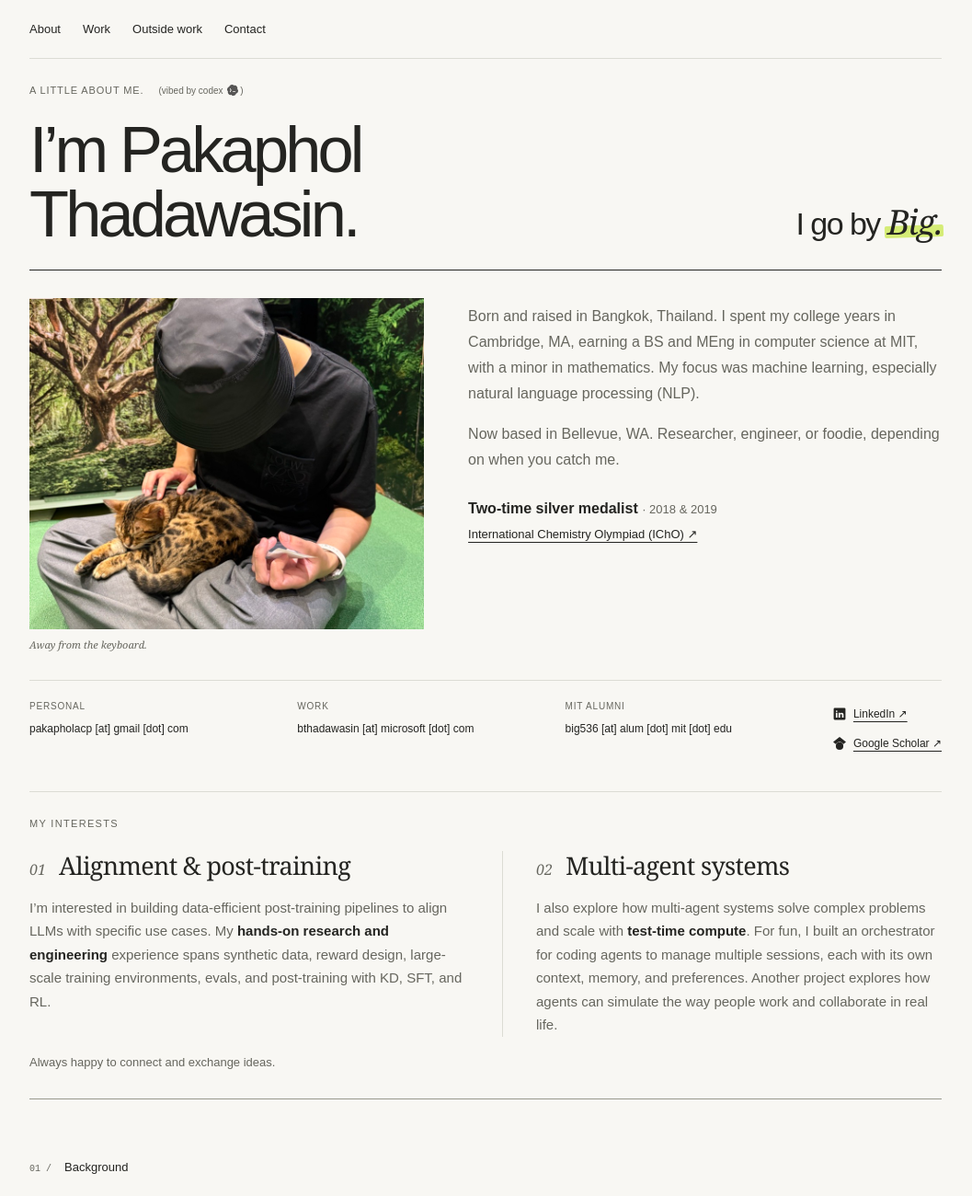
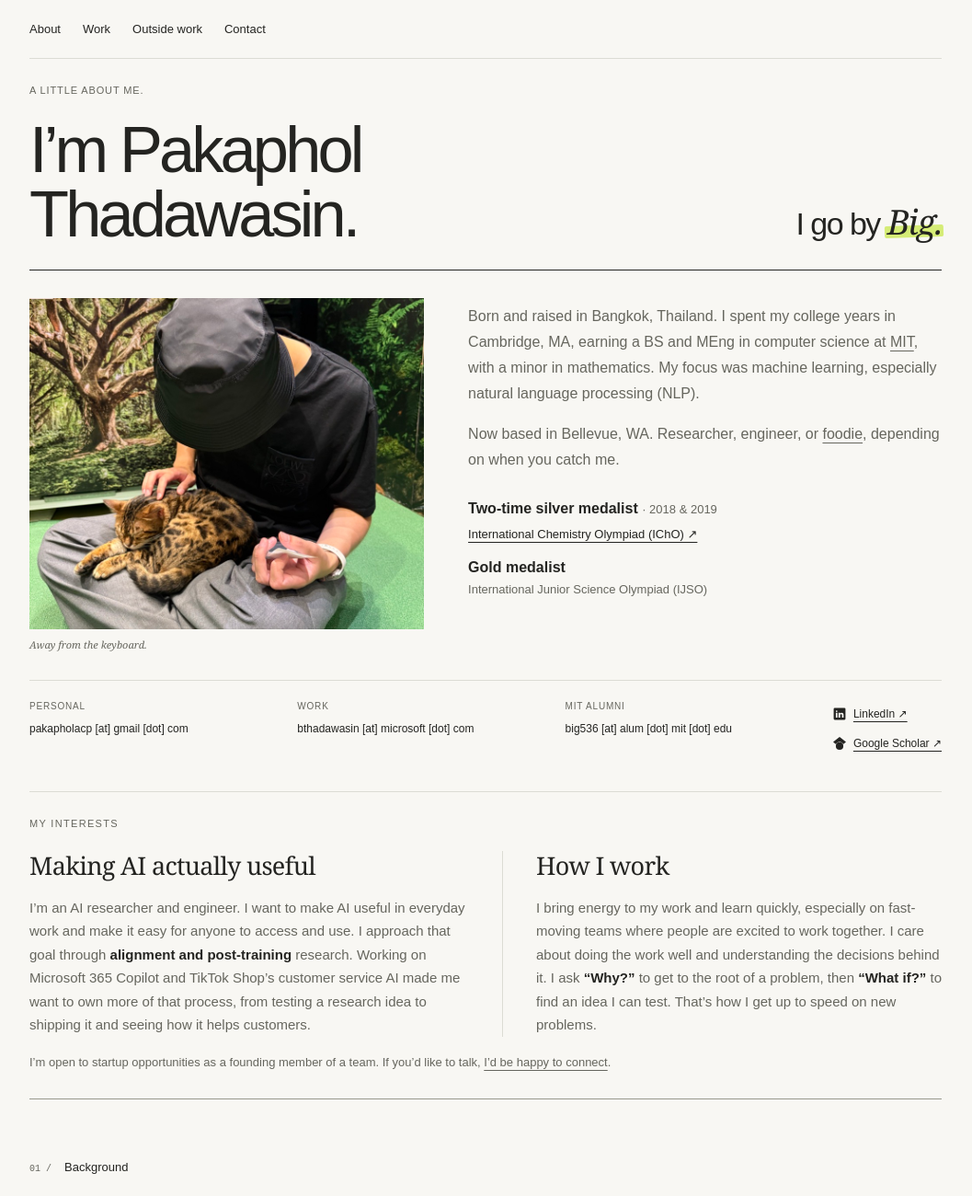
Before and after one commit to pakaphholbig/pakaphholbig.github.io, a plain HTML site: page docs/index.html in a window 1280 px wide. Shown: the top 1300 px of the page at 92% size, without its empty margins (112-1169 px from the left). Drawn offline with Linux system fonts and the light colour scheme.

Commit message:
Update portfolio homepage

```diff
--- a/docs/index.html
+++ b/docs/index.html
@@ -15,18 +15,24 @@
     </header>
     <main id="main">
       <section class="hero magazine-opening" aria-labelledby="intro-title">
-        <div class="hero-title-group"><p class="intro-eyebrow">A little about me. <span class="intro-credit">(vibed by codex <img src="assets/codex.svg" width="12" height="12" alt="">)</span></p><h1 id="intro-title"><span class="opening-name">I’m Pakaphol<br>Thadawasin.</span><span class="name-nickname">I go by <em>Big.</em></span></h1>
+        <div class="hero-title-group"><p class="intro-eyebrow">A little about me.</p><h1 id="intro-title"><span class="opening-name">I’m Pakaphol<br>Thadawasin.</span><span class="name-nickname">I go by <em>Big.</em></span></h1>
         </div>
           <figure class="intro-photo"><img src="assets/big-with-cat.jpg" alt="Big sitting with a sleeping cat on his lap" width="900" height="1200" decoding="async"><figcaption>Away from the keyboard.</figcaption></figure>
         <div class="hero-bottom">
           <div class="intro-copy">
-            <p class="intro-background">Born and raised in Bangkok, Thailand. I spent my college years in Cambridge, MA, earning a BS and MEng in computer science at MIT, with a minor in mathematics. My focus was machine learning, especially natural language processing (NLP).</p>
-            <p class="intro-background">Now based in Bellevue, WA. Researcher, engineer, or foodie, depending on when you catch me.</p>
+            <p class="intro-background">Born and raised in Bangkok, Thailand. I spent my college years in Cambridge, MA, earning a BS and MEng in computer science at <a href="https://www.eecs.mit.edu/">MIT</a>, with a minor in mathematics. My focus was machine learning, especially natural language processing (NLP).</p>
+            <p class="intro-background">Now based in Bellevue, WA. Researcher, engineer, or <a href="#outside-work">foodie</a>, depending on when you catch me.</p>
 
           </div>
-          <section class="intro-honors" aria-label="International Chemistry Olympiad achievement">
-            <p class="honors-award">Two-time silver medalist <span class="honors-date">· 2018 &amp; 2019</span></p>
-            <a href="https://www.icho-official.org/results/country_info.php?country=Thailand">International Chemistry Olympiad (IChO) ↗</a>
+          <section class="intro-honors" aria-label="Olympiad honors">
+            <div>
+              <p class="honors-award">Two-time silver medalist <span class="honors-date">· 2018 &amp; 2019</span></p>
+              <a href="https://www.icho-official.org/results/country_info.php?country=Thailand">International Chemistry Olympiad (IChO) ↗</a>
+            </div>
+            <div>
+              <p class="honors-award">Gold medalist</p>
+              <p class="honors-competition">International Junior Science Olympiad (IJSO)</p>
+            </div>
           </section>
 
         </div>
@@ -42,10 +48,16 @@
       <section class="research-interests" aria-labelledby="interests-title">
         <h2 id="interests-title">My interests</h2>
         <div class="interest-columns">
-          <div><h3><span class="interest-index" aria-hidden="true">01</span>Alignment &amp; post-training</h3><p>I’m interested in building data-efficient post-training pipelines to align LLMs with specific use cases. My <mark class="text-highlight">hands-on research and engineering</mark> experience spans synthetic data, reward design, large-scale training environments, evals, and post-training with KD, SFT, and RL.</p></div>
-          <div><h3><span class="interest-index" aria-hidden="true">02</span>Multi-agent systems</h3><p>I also explore how multi-agent systems solve complex problems and scale with <mark class="text-highlight">test-time compute</mark>. For fun, I built an orchestrator for coding agents to manage multiple sessions, each with its own context, memory, and preferences. Another project explores how agents can simulate the way people work and collaborate in real life.</p></div>
+          <div>
+            <h3>Making AI actually useful</h3>
+            <p>I’m an AI researcher and engineer. I want to make AI useful in everyday work and make it easy for anyone to access and use. I approach that goal through <mark class="text-highlight">alignment and post-training</mark> research. Working on Microsoft 365 Copilot and TikTok Shop’s customer service AI made me want to own more of that process, from testing a research idea to shipping it and seeing how it helps customers.</p>
+          </div>
+          <div>
+            <h3>How I work</h3>
+            <p>I bring energy to my work and learn quickly, especially on fast-moving teams where people are excited to work together. I care about doing the work well and understanding the decisions behind it. I ask <mark class="text-highlight">“Why?”</mark> to get to the root of a problem, then <mark class="text-highlight">“What if?”</mark> to find an idea I can test. That’s how I get up to speed on new problems.</p>
+          </div>
         </div>
-        <p class="interest-connect">Always happy to connect and exchange ideas.</p>
+        <p class="interest-connect">I’m open to startup opportunities as a founding member of a team. If you’d like to talk, <a href="#contact">I’d be happy to connect</a>.</p>
       </section>
       <section id="about" class="section about" aria-labelledby="about-title">
         <div class="about-aside">
@@ -69,8 +81,10 @@
           <div id="experience" class="about-experience">
           <p class="eyebrow-label">Experience</p>
           <ol class="experience-list">
-            <li><p class="experience-date">Apr 2026–present</p><div><h3><img class="brand-logo" src="assets/microsoft.svg" alt="" width="24" height="24">Microsoft</h3><p class="experience-role">Machine Learning Applied Scientist</p><p class="experience-summary">LLM post-training and evaluation for Microsoft 365 Copilot.</p><details class="background-detail"><summary>More detail</summary><p class="body-copy">I’m currently working on <strong>large-scale LLM post-training</strong> (<strong>RLHF/RLVR</strong>) and <strong>knowledge distillation</strong> for Copilot in Microsoft 365 apps, with an emphasis on data, reward construction, and reinforcement learning environments. Past work includes agent evaluation and benchmarking.</p>
-              <p class="body-copy">Along the way, I also explore applications of <strong>multi-agent systems</strong>, especially real-world simulations, how their problem-solving abilities scale with <strong>test-time compute</strong>, and how to safely verify their work.</p></details></div></li>
+            <li><p class="experience-date">Apr 2026–present</p><div><h3><img class="brand-logo" src="assets/microsoft.svg" alt="" width="24" height="24">Microsoft</h3><p class="experience-role">Machine Learning Applied Scientist</p><p class="experience-summary">Training and evaluating language models for workflows across Microsoft 365 apps.</p><details class="background-detail"><summary>More detail</summary>
+              <p class="body-copy">I train <strong>sub-frontier language models</strong> to perform well on tasks that span Microsoft 365 apps such as Word, PowerPoint, and Excel. My work covers <strong>agentic mid-training and post-training</strong>, including supervised fine-tuning (SFT), on- and off-policy knowledge distillation, and reinforcement learning.</p>
+              <p class="body-copy">For <a href="https://microsoft.ai/news/introducing-mai-code-2-and-mai-code-2-flash/">MAI Work Flash ↗</a>, I contributed to cross-app post-training. My main contributions include defining tasks and rewards, building synthetic training datasets, setting benchmark goals, evaluating model checkpoints, analyzing where models struggle, and contributing to reinforcement learning environments. We partnered with the MAI Super Intelligence team to incorporate our data into the broader training mix and recommend how to train on it. We also work closely with Microsoft 365 product teams to understand how each app works and how customers use it.</p>
+              <p class="body-copy">Earlier, I helped build and ship <a href="https://www.linkedin.com/posts/satyanadella_agent-mode-is-here-in-outlook-copilot-can-activity-7454646422165012480-Q1Be">Agent Mode in Outlook ↗</a>, built BERT and random forest classifiers for an LLM router, and developed a multi-agent system that iteratively refines its own work. I enjoy working across products because it helps me understand how customers use them and where we can make their work easier.</p></details></div></li>
             <li><p class="experience-date">Jul 2025–Apr 2026</p><div><h3><img class="brand-logo" src="assets/tiktok.svg" alt="" width="24" height="24">TikTok</h3><p class="experience-role">Machine Learning Applied Scientist</p><p class="experience-summary">Chatbot development and online evaluation for TikTok’s seller customer service.</p><details class="background-detail"><summary>More detail</summary><p class="body-copy">In customer service, issues can quickly affect customer satisfaction, so detecting and understanding them in production is essential. I developed features that <strong>connected different service domains</strong> within TikTok’s seller customer-service chatbot, giving users a unified experience. I also worked on <strong>online evaluation</strong>, using <strong>production experiments</strong> to guide decisions and quickly detect and analyze issues affecting the customer experience.</p></details></div></li>
             <li><p class="experience-date">Sep 2024–May 2025</p><div><h3><img class="brand-logo mit-logo" src="assets/mit.svg" alt="" width="24" height="24">MIT Edelman Lab</h3><p class="experience-role">Research Assistant</p><p class="experience-summary">Evaluation and gene attribution for single-cell foundation models.</p><details class="background-detail"><summary>More detail</summary><p class="body-copy">I researched how to capture the interplay between genotype and phenotype, advised by <a href="https://edelmanlab.mit.edu/elazer-edelman/">Prof. Elazer Edelman</a>. One approach involved training models and using <strong>explainable AI methods</strong> to visualize and interpret the relationships they learned. This included developing <strong>evaluation and gene-attribution methods</strong> for <strong>single-cell foundation models</strong>. I contributed to this research under the mentorship of Farhan Khodaee and Rohola Zandie, who later co-founded <a href="https://www.absentia.bio/">Absentia Labs</a>, building on this broader research direction.</p></details></div></li>
           </ol>
@@ -130,7 +144,7 @@
       </section>
 
     </main>
-    <footer><span>© 2026 big_thadawasin</span><span>Made with intention, Vibed by Codex</span><a href="#">Back to top ↑</a></footer>
+    <footer><span>© 2026 big_thadawasin</span><span class="footer-credit">Made with intention, Vibed by Codex <img src="assets/codex.svg" width="12" height="12" alt=""></span><a href="#">Back to top ↑</a></footer>
   </div>
   <script src="typing.js?v=20261025-name1"></script>
   <dialog id="photo-preview" class="photo-preview" aria-label="Food photo preview" aria-describedby="photo-preview-caption">
--- a/docs/style.css
+++ b/docs/style.css
@@ -228,7 +228,6 @@ nav{font-size:14px;gap:24px}nav a{min-height:44px;display:inline-flex;align-item
 .about{grid-template-columns:1fr;gap:28px}
 .about .body-copy,.about .degree>p{max-width:70ch}
 
-.intro-credit{font-size:11px;margin-left:6px;white-space:nowrap}
 
 /* Compact background: scan summaries, expand supporting details. */
 .about .experience-list li{padding:20px 0;gap:24px}
@@ -262,7 +261,6 @@ nav{font-size:14px;gap:24px}nav a{min-height:44px;display:inline-flex;align-item
 /* Anchor desktop contact details to the bottom of the introduction. */
 @media(min-width:701px){.hero-contact{align-self:end}}
 
-.intro-credit img{display:inline-block;width:12px;height:12px;vertical-align:-2px;margin:0 2px;opacity:.65}
 
 @media(min-width:701px){.hero-bottom{padding-top:76px}}
 
@@ -312,6 +310,8 @@ header nav{margin-left:0;gap:24px}
 .intro-honors h2{font-size:12px;color:var(--muted);margin:0 0 8px}
 .hero-bottom .honors-award{font-size:18px;font-weight:600;color:var(--ink);line-height:1.4;margin:0 0 3px}
 .intro-honors a{display:inline-block;font-size:14px;line-height:1.6;padding:4px 0}
+.intro-honors > div + div{margin-top:10px}
+.intro-honors .honors-competition{font-size:14px;line-height:1.6;margin:0}
 .hero-bottom .honors-years{font-size:13px;line-height:1.6;margin-top:3px}
 .hero-bottom{gap:24px}
 
@@ -344,7 +344,6 @@ header nav{margin-left:0;gap:24px}
 .hero-title-group .intro-photo{width:240px;padding:0;border:0;border-radius:0;box-shadow:none;transform:none;background:transparent}
 .hero-title-group .intro-photo img{border-radius:0;aspect-ratio:1;object-position:center 60%}
 .intro-eyebrow{font-size:11px;letter-spacing:.08em;text-transform:uppercase}
-.intro-credit{font-size:10px;letter-spacing:0;text-transform:none}
 .research-interests{padding-top:28px;padding-bottom:32px}
 .research-interests>h2{font-size:11px;text-transform:uppercase;letter-spacing:.12em;margin-bottom:24px}
 .interest-columns{gap:36px;grid-template-columns:1fr 1fr}
@@ -370,7 +369,7 @@ header nav{margin-left:0;gap:24px}
 .magazine-opening .hero-bottom .intro-background+.intro-background{margin-top:22px;font-family:Georgia,'Times New Roman',serif;font-size:23px;line-height:1.4;color:var(--ink);letter-spacing:-.35px}
 .magazine-opening .intro-honors{padding:0;border:0}
 .magazine-opening .honors-award{font-size:16px}
-.magazine-opening .intro-honors a{font-size:13px}
+.magazine-opening .intro-honors :is(a,.honors-competition){font-size:13px}
 .magazine-opening .hero-contact{grid-area:contact;align-self:auto;border-top:1px solid var(--line);padding-top:20px;display:flex;justify-content:space-between;align-items:start;gap:24px;width:100%;font-size:12px}
 .magazine-opening .hero-contact dl{display:grid;grid-template-columns:repeat(3,minmax(0,1fr));gap:24px;flex:1;margin:0}
 .magazine-opening .hero-contact dl>div{display:block;margin:0}
@@ -380,8 +379,10 @@ header nav{margin-left:0;gap:24px}
 .magazine-opening .hero-socials a{min-height:32px;padding:2px 0}
 .magazine-opening .hero-socials .social-icon{width:14px;height:14px}
 @media(min-width:701px) and (max-width:1000px){.magazine-opening{column-gap:30px}.magazine-opening h1{font-size:54px}.magazine-opening .name-nickname{font-size:28px}.magazine-opening .intro-photo img{height:390px}.magazine-opening .hero-contact{display:block}.magazine-opening .hero-socials{flex-direction:row;gap:24px;margin-top:12px}}
-@media(max-width:700px){.magazine-opening{grid-template-columns:minmax(0,1fr);grid-template-areas:"title" "photo" "bio" "contact";gap:24px;padding:24px 0 30px}.magazine-opening .hero-title-group{max-width:none;padding-bottom:20px}.magazine-opening .intro-eyebrow{font-size:9px;gap:8px;margin-bottom:20px}.magazine-opening .intro-credit{font-size:9px;margin-left:0}.magazine-opening h1{display:block;font-size:clamp(36px,9vw,60px)}.magazine-opening .name-nickname{font-size:30px;margin:16px 0 0}.magazine-opening .intro-photo img{height:auto;aspect-ratio:1.12;object-position:center 58%}.magazine-opening .hero-bottom{padding:0;gap:22px}.magazine-opening .hero-bottom .intro-background{font-size:15px}.magazine-opening .hero-bottom .intro-background+.intro-background{font-size:23px}.magazine-opening .hero-contact{display:block}.magazine-opening .hero-contact dl{display:block}.magazine-opening .hero-contact dl>div{display:grid;grid-template-columns:76px minmax(0,1fr);gap:10px;margin:0 0 12px}.magazine-opening .hero-contact dt{margin:0;line-height:1.9}.magazine-opening .hero-socials{flex-direction:row;gap:24px;margin-top:12px}.magazine-opening .hero-socials a{min-height:44px}}
+@media(max-width:700px){.magazine-opening{grid-template-columns:minmax(0,1fr);grid-template-areas:"title" "photo" "bio" "contact";gap:24px;padding:24px 0 30px}.magazine-opening .hero-title-group{max-width:none;padding-bottom:20px}.magazine-opening .intro-eyebrow{font-size:9px;gap:8px;margin-bottom:20px}.magazine-opening h1{display:block;font-size:clamp(36px,9vw,60px)}.magazine-opening .name-nickname{font-size:30px;margin:16px 0 0}.magazine-opening .intro-photo img{height:auto;aspect-ratio:1.12;object-position:center 58%}.magazine-opening .hero-bottom{padding:0;gap:22px}.magazine-opening .hero-bottom .intro-background{font-size:15px}.magazine-opening .hero-bottom .intro-background+.intro-background{font-size:23px}.magazine-opening .hero-contact{display:block}.magazine-opening .hero-contact dl{display:block}.magazine-opening .hero-contact dl>div{display:grid;grid-template-columns:76px minmax(0,1fr);gap:10px;margin:0 0 12px}.magazine-opening .hero-contact dt{margin:0;line-height:1.9}.magazine-opening .hero-socials{flex-direction:row;gap:24px;margin-top:12px}.magazine-opening .hero-socials a{min-height:44px}}
 
 /* Let the biography read as one consistent piece of text. */
 .magazine-opening .hero-bottom .intro-background+.intro-background{margin-top:16px;font-family:inherit;font-size:16px;line-height:1.75;color:var(--muted);letter-spacing:normal}
 @media(max-width:700px){.magazine-opening .hero-bottom .intro-background+.intro-background{font-size:15px}}
+
+.footer-credit img{vertical-align:-2px;margin-left:2px}
```
